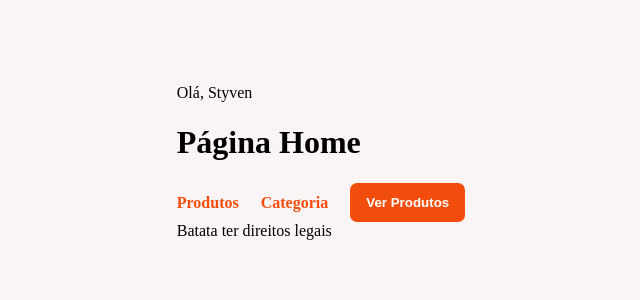
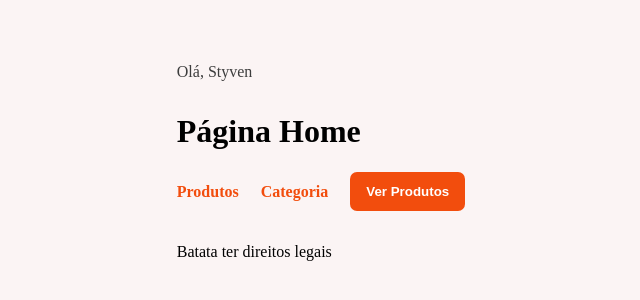
Before and after one commit to StyvenNoronha/react-routes, a React (Vite) app: page / in a window 1280 px wide. Shown: the part 238-538 px from the top of the page, without its empty margins (319-959 px from the left). Built offline with nearby package versions, Linux system fonts and the light colour scheme.

Commit message:
css de outlet

```diff
--- a/src/components/layout/styles.css
+++ b/src/components/layout/styles.css
@@ -0,0 +1,14 @@
+header{
+    font-size: 1rem;
+    color: #3d3d3d;
+    margin-bottom: 2rem;
+}
+
+footer{
+    width: 100%;
+    margin-top: 2rem;
+
+    & span{
+        font-weight: 400;
+    }
+}
```
